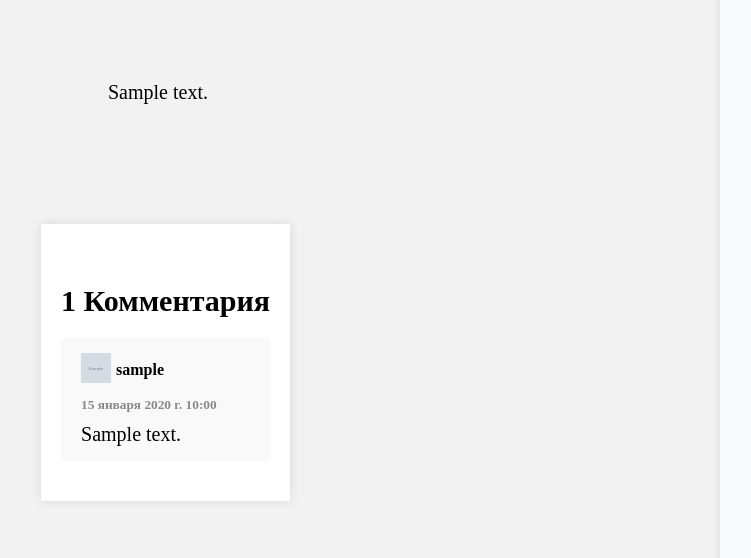
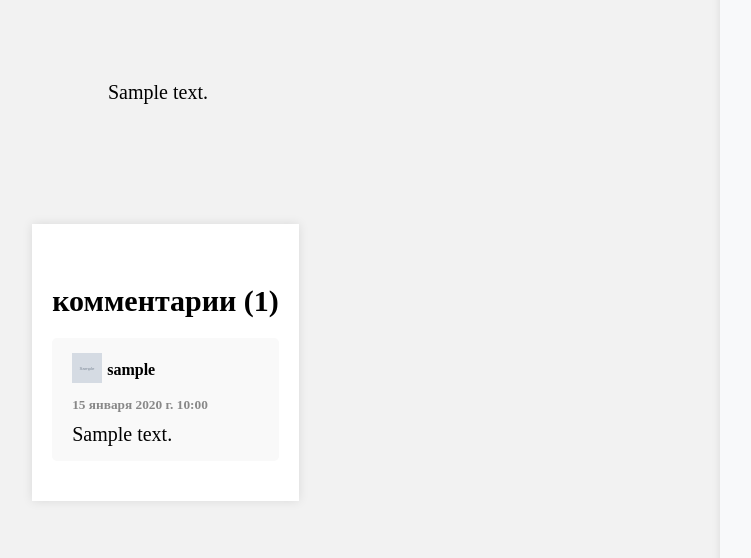
Before and after one commit to budaog300/MyFirstBlog, a Django app: page /shopapp/article/post/1/ in a window 1280 px wide; the page is wider, and only the part inside the window is pictured. Shown: the part 1138-1696 px from the top of that part, without its empty margins (419-1170 px from the left). Run offline with Django 4.2, Linux system fonts and the light colour scheme; tables that the repository leaves empty hold one stand-in row (values such as "Sample post"); grey boxes marked "Sample" are stand-in pictures; parts of the project's set-up code (start-up, migrations or seed data) failed here and were passed over.

Commit message:
all_post commit

```diff
--- a/shopapp/templates/shopapp/post.html
+++ b/shopapp/templates/shopapp/post.html
@@ -30,7 +30,7 @@
 
    <div class="container">
         <div class="comments-section">
-            <h2>{{ comments.count }} Комментария</h2>
+            <h2>комментарии ({{ comments.count }})</h2>
             <ul class="list-group-comment">
                 {% for comment in page_obj %}
                     <li class="list-group-item comment-item">
```
Also changed, not shown: shopapp/views.py (line endings or trailing spaces).
